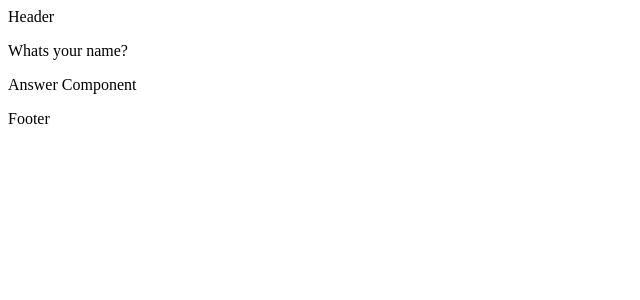
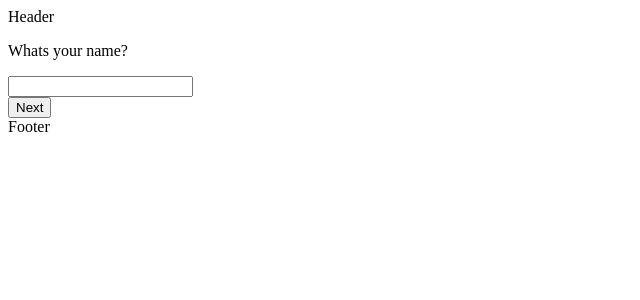
Before and after one commit to herat130/pa, a React (Create React App) app: page / in a window 1280 px wide. Shown: the top 300 px of the page, without its empty margins (0-640 px from the left). Built offline with nearby package versions, Linux system fonts and the light colour scheme.

Commit message:
previous and next button implementation

```diff
--- a/src/actions/survey.actions.ts
+++ b/src/actions/survey.actions.ts
@@ -5,6 +5,7 @@ import {
   FETCH_SURVEY_FAIL,
   GO_TO_NEXT_QUETION,
   GO_TO_PREVIOUS_QUETION,
+  UPDATE_ANSWER,
 } from '../util/constants';
 import { ISurveyQuestion } from '../reducers/survey.reducer';
 
@@ -59,3 +60,10 @@ export const geToPreviousQuestion = (currentQuestionIndex: number): IActionType
     payload: { currentQuestionIndex },
   };
 };
+
+export const updateAnswer = (input: any, currentIndex: number) => {
+  return {
+    type: UPDATE_ANSWER,
+    payload: { input, currentIndex }
+  }
+}
--- a/src/component/AnswerComponent.tsx
+++ b/src/component/AnswerComponent.tsx
@@ -2,13 +2,23 @@ import * as React from 'react';
 import { ISurveyQuestion } from '../reducers/survey.reducer';
 
 export interface IAnswerProps extends ISurveyQuestion {
-
+  updateAnswer: (event: any) => void;
 }
 
 export default class AnswerComponent extends React.Component<IAnswerProps, any> {
 
   renderTextField() {
-
+    const { identifier, answer } = this.props;
+    return (
+      <div>
+        <input
+          key={identifier}
+          type="text"
+          onChange={this.props.updateAnswer}
+          value={answer}
+        />
+      </div>
+    )
   }
 
   renderMultipleChoice() {
@@ -20,19 +30,23 @@ export default class AnswerComponent extends React.Component<IAnswerProps, any>
   }
 
   renderAnswerBox() {
-    const { question_type } = this.props;
+    const { question_type, multiple } = this.props;
     if (question_type == 'text') {
-
+      return this.renderTextField();
     }
     if (question_type == 'multiple-choice') {
-
+      if (multiple) {
+        //checkbox
+      } else {
+        // radio
+      }
     }
   }
 
   render() {
     return (
       <React.Fragment>
-        Answer Component
+        {this.renderAnswerBox()}
       </React.Fragment>
     )
   }
--- a/src/containers/Survey.tsx
+++ b/src/containers/Survey.tsx
@@ -1,7 +1,7 @@
 import * as React from 'react';
 import { connect } from 'react-redux';
-import { surveyFetch, surveyStart } from '../actions/survey.actions';
-import { ISurveyState } from '../reducers/survey.reducer';
+import { surveyFetch, surveyStart, updateAnswer, geToNextQuestion, geToPreviousQuestion } from '../actions/survey.actions';
+import { ISurveyState, ISurveyQuestion } from '../reducers/survey.reducer';
 import { Dispatch } from 'redux';
 import { IActionType } from '../actions/survey.actions';
 import AnswerComponent, { IAnswerProps } from '../component/AnswerComponent';
@@ -10,6 +10,9 @@ interface ISurveyMapStateToProps extends ISurveyState { }
 
 interface ISurveyMapStateToDispatch {
   surveyFetch: () => void;
+  updateAnswer: (input: any, curentIndex: number) => void;
+  goToPrevious: (index: number) => void;
+  goToNext: (index: number) => void;
 }
 
 interface IOwnProps {
@@ -24,15 +27,63 @@ class Survey extends React.Component<ISurveyProps, any> {
     this.props.surveyFetch();
   }
 
+  updateAnswer = (event: any) => {
+    const { currentQuestionIndex } = this.props;
+    const input = event.target.value;
+    this.props.updateAnswer(input, currentQuestionIndex);
+  }
+
   displayCurrentQuetion = () => {
     const { survey, currentQuestionIndex } = this.props;
-    const currentQuestion: IAnswerProps = survey[currentQuestionIndex] || '';
+    const currentQuestion: ISurveyQuestion = survey[currentQuestionIndex] || '';
+    const answerProps: IAnswerProps = {
+      ...currentQuestion,
+      updateAnswer: this.updateAnswer,
+    }
     return (
       <React.Fragment>
         <p>{currentQuestion.question}</p>
-        <AnswerComponent {...currentQuestion} />
+        <AnswerComponent {...answerProps} />
       </React.Fragment>
     )
+  }
+
+  goToPrevious = () => {
+    const { currentQuestionIndex } = this.props;
+    this.props.goToPrevious(currentQuestionIndex - 1);
+  }
+
+  goToNext = () => {
+    const { currentQuestionIndex } = this.props;
+    this.props.goToNext(currentQuestionIndex + 1);
+  }
+
+  previousBtn() {
+    const { currentQuestionIndex } = this.props;
+    if (currentQuestionIndex === 0) {
+      return false;
+    }
+    return (
+      <button
+        onClick={this.goToPrevious}
+      >
+        Previous
+      </button>
+    );
+  }
+
+  nextBtn() {
+    const { survey, currentQuestionIndex } = this.props;
+    if ((survey.length - 1) === currentQuestionIndex) {
+      return false;
+    }
+    return (
+      <button
+        onClick={this.goToNext}
+      >
+        Next
+      </button>
+    );
   }
 
   render() {
@@ -44,7 +95,11 @@ class Survey extends React.Component<ISurveyProps, any> {
       return <p>Has Error</p>
     }
     return (
-      <p>{this.displayCurrentQuetion()}</p>
+      <React.Fragment>
+        {this.displayCurrentQuetion()}
+        {this.previousBtn()}
+        {this.nextBtn()}
+      </React.Fragment>
     )
   }
 }
@@ -66,7 +121,10 @@ const mapStateToDispatch = (dispatch: Dispatch<IActionType>): ISurveyMapStateToD
       dispatch(surveyStart());
       surveyFetch()
         .then(action => dispatch(action));
-    }
+    },
+    updateAnswer: (input, curentIndex) => dispatch(updateAnswer(input, curentIndex)),
+    goToNext: (index: number) => { dispatch(geToNextQuestion(index)) },
+    goToPrevious: (index: number) => { dispatch(geToPreviousQuestion(index)) },
   }
 }
 
--- a/src/reducers/survey.reducer.ts
+++ b/src/reducers/survey.reducer.ts
@@ -4,6 +4,7 @@ import {
   FETCH_SURVEY_FAIL,
   GO_TO_NEXT_QUETION,
   GO_TO_PREVIOUS_QUETION,
+  UPDATE_ANSWER,
 } from '../util/constants';
 import { IActionType } from '../actions/survey.actions';
 
@@ -22,6 +23,7 @@ export interface ISurveyQuestion {
   multiple: boolean;
   choices: [IChoices];
   jumps: [];
+  answer: any;
 }
 
 export interface ISurveyState {
@@ -66,6 +68,11 @@ export default function (state = initialState, action: IActionType): ISurveyStat
       return Object.assign({}, state, {
         currentQuestionIndex: action.payload.currentQuestionIndex,
       });
+    case UPDATE_ANSWER:
+      state.survey[action.payload.currentIndex].answer = action.payload.input;
+      return Object.assign({}, state, {
+        survey: state.survey,
+      })
     default:
       return initialState;
   }
--- a/src/util/constants.ts
+++ b/src/util/constants.ts
@@ -1,5 +1,6 @@
 export const FETCH_SURVEY_SUCESS = 'FETCH_SURVEY_SUCESS';
 export const FETCH_SURVEY_FAIL = 'FETCH_SURVEY_FAIL';
 export const FETCH_SURVEY_FETCH_START = 'FETCH_SURVEY_FETCH_START';
-export const GO_TO_NEXT_QUETION ='GO_TO_NEXT_QUETION';
-export const GO_TO_PREVIOUS_QUETION ='GO_TO_PREVIOUS_QUETION'
+export const GO_TO_NEXT_QUETION = 'GO_TO_NEXT_QUETION';
+export const GO_TO_PREVIOUS_QUETION = 'GO_TO_PREVIOUS_QUETION';
+export const UPDATE_ANSWER = 'UPDATE_ANSWER';
```
